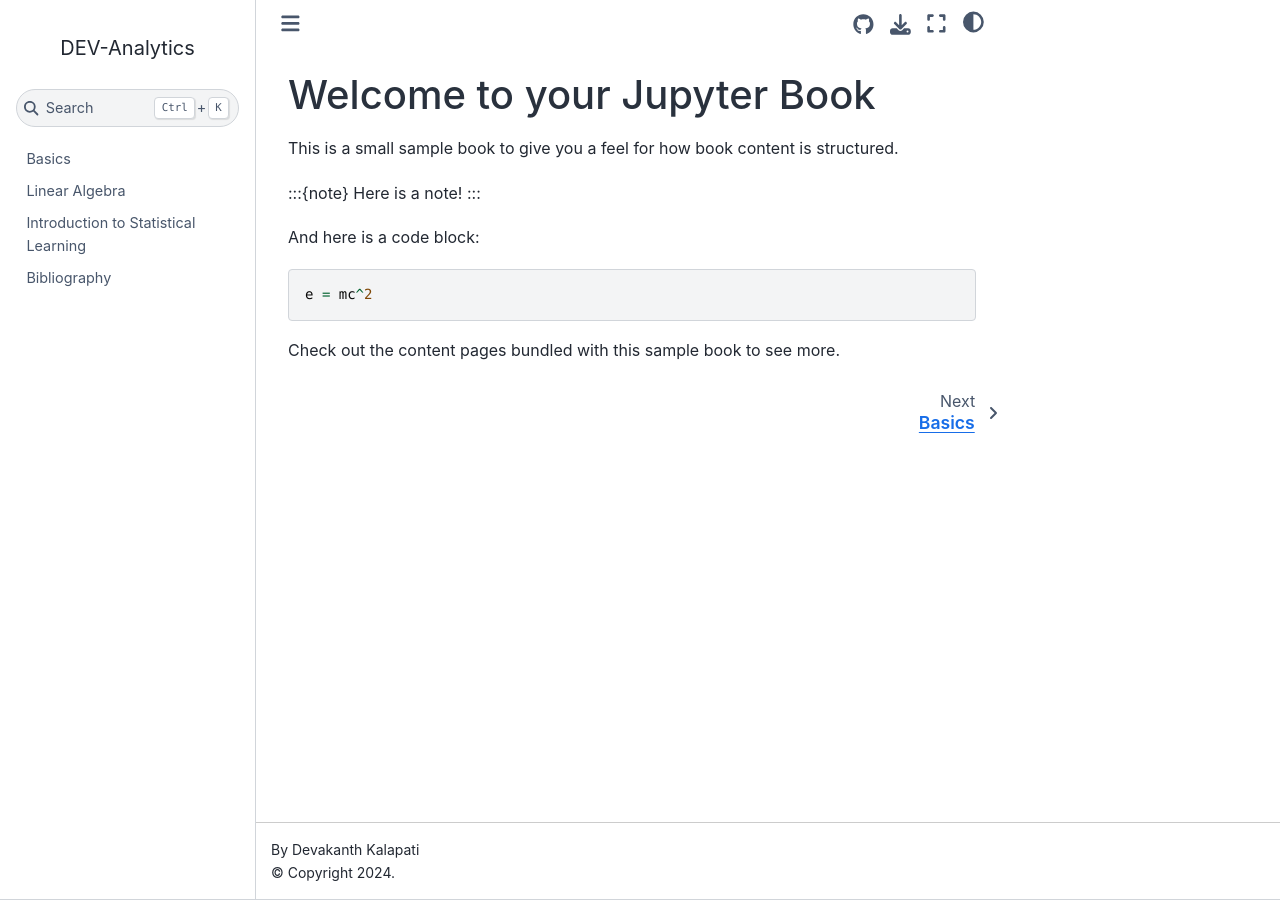
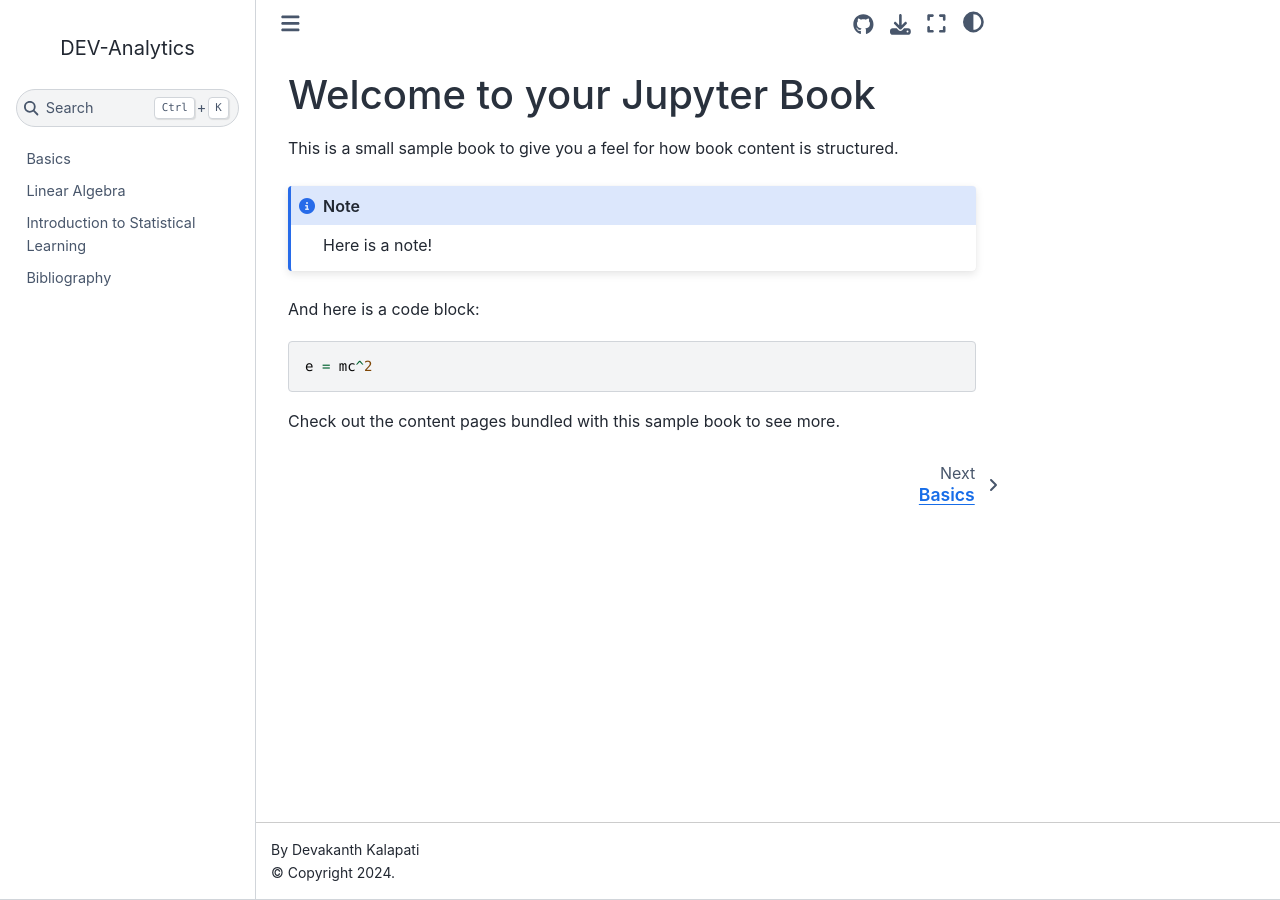
Before and after one commit to deva-k/dev-analytics, a Jupyter Book: the page built from index.md, in a window 1280 px wide. Built offline with Jupyter Book 1.0.4 settings and Sphinx 7.4.7 and the Sphinx Book theme 1.1.4, drawn with Linux system fonts in a browser that asks for light colours; part of the change alters nothing that is shown.

```diff
--- a/_config.yml
+++ b/_config.yml
@@ -47,6 +47,8 @@ html:
   use_issues_button: true
   use_edit_page_button: true
   use_download_button: true
+  comments:
+    hypothesis: true
   # thebe: true
   # google_analytics_id: G-XXXXXXX
 
@@ -74,6 +76,16 @@ parse:
     # don't forget to list any other extensions you want enabled,
     # including those that are enabled by default!
     - amsmath
+    - colon_fence
+    - deflist
+    - dollarmath
+    - html_admonition
+    - html_image
+    - linkify
+    - replacements
+    - smartquotes
+    - substitution
+    - tasklist
 
 # Define the name of the latex output file for PDF builds
 # latex:
```
Also changed, not shown: book/linear_algebra.ipynb, 1 other file.
